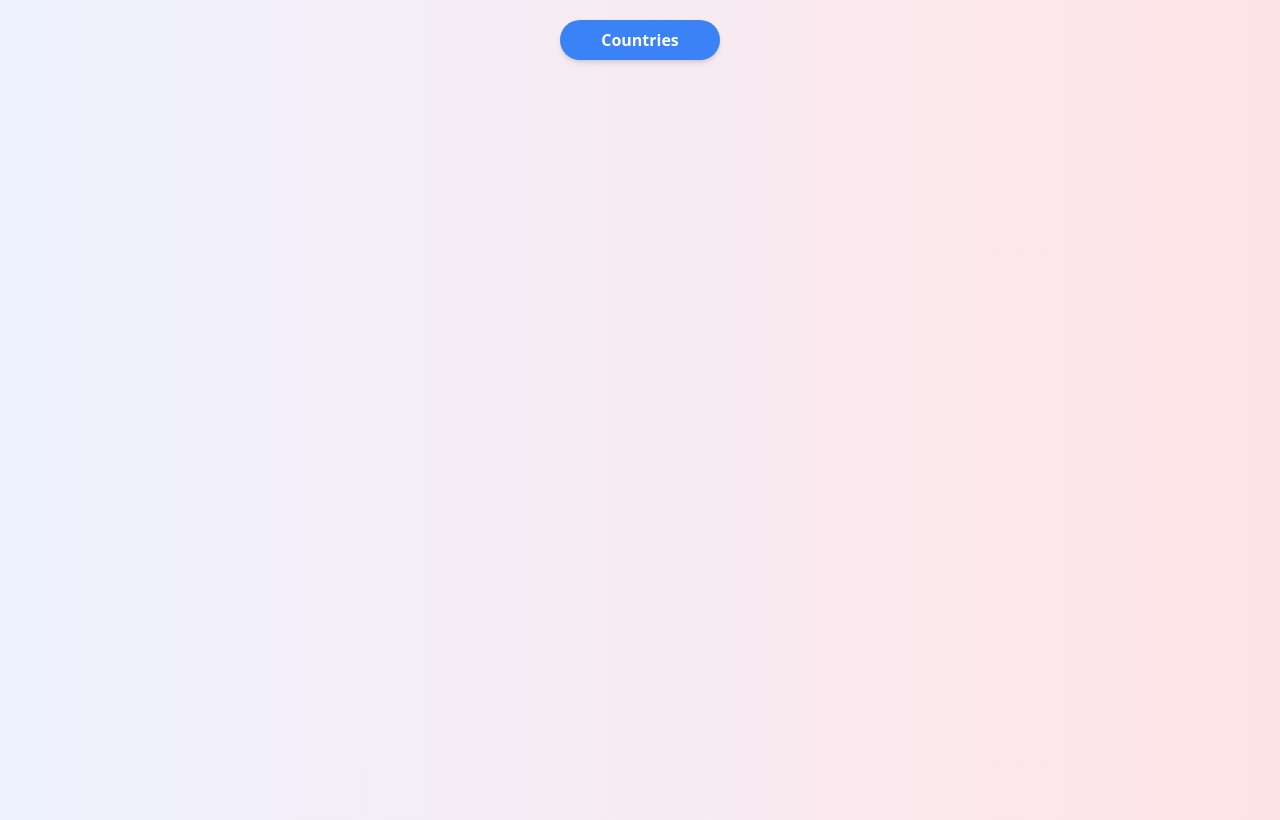
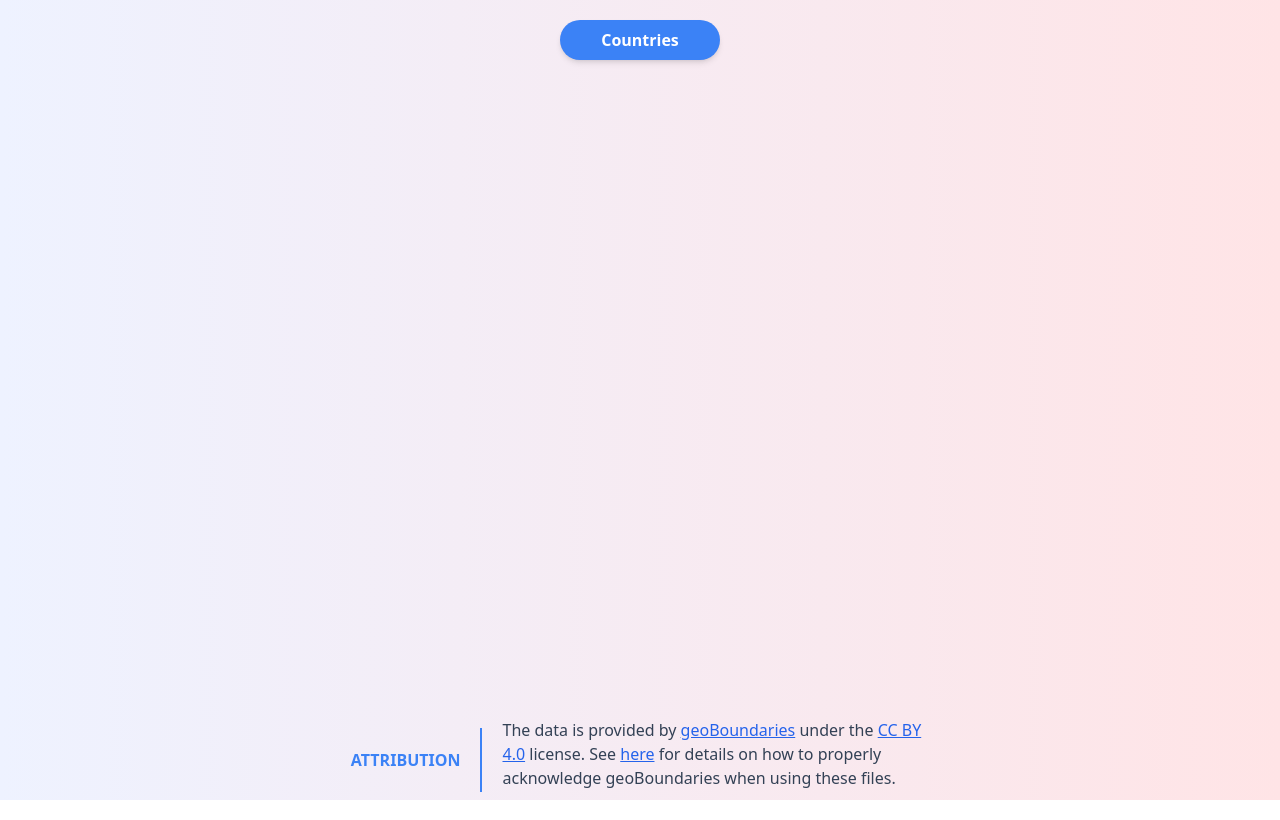
Before and after one commit to jonasViehweger/shapefinder, a Next.js app in the folder webapp/: page / in a window 1280 px wide. Built offline with nearby package versions, Linux system fonts and the light colour scheme.

Commit message:
Added attribution to footer

```diff
--- a/webapp/app/adm0/[id]/loading.tsx
+++ b/webapp/app/adm0/[id]/loading.tsx
@@ -1,4 +1,24 @@
 export default function LoadingGeojson() {
-    // Or a custom loading skeleton component
-    return <p>Loading...</p>
-  }
+  // Or a custom loading skeleton component
+  return (
+    <div className="flex items-center space-x-2 m-6 justify-center">
+      <div aria-label="Loading..." role="status">
+        <svg
+          width="24"
+          height="24"
+          fill="none"
+          stroke="currentColor"
+          stroke-width="1.5"
+          viewBox="0 0 24 24"
+          stroke-linecap="round"
+          stroke-linejoin="round"
+          xmlns="http://www.w3.org/2000/svg"
+          className="animate-spin w-6 h-6 stroke-slate-500"
+        >
+          <path d="M12 3v3m6.366-.366-2.12 2.12M21 12h-3m.366 6.366-2.12-2.12M12 21v-3m-6.366.366 2.12-2.12M3 12h3m-.366-6.366 2.12 2.12"></path>
+        </svg>
+      </div>
+      <span className="text-s font-medium text-slate-500">Loading...</span>
+    </div>
+  );
+}
--- a/webapp/app/adm0/layout.tsx
+++ b/webapp/app/adm0/layout.tsx
@@ -11,9 +11,7 @@ export default function SearchLayout({ children }) {
   const [country, setCountry] = useState<Country["value"]>("BEL");
 
   return (
-    <div
-      className={"w-screen h-screen flex flex-col fixed items-center top-72"}
-    >
+    <div className={"w-screen flex flex-col items-center mt-40"}>
       <div className="w-96 px-5">
         <div className="flex flex-row">
           <div className="basis-3/4">
--- a/webapp/app/globals.css
+++ b/webapp/app/globals.css
@@ -1,3 +1,7 @@
 @tailwind base;
 @tailwind components;
 @tailwind utilities;
+
+.hyperlink {
+    @apply underline text-blue-600 hover:text-blue-800 visited:text-purple-600
+}
--- a/webapp/app/layout.tsx
+++ b/webapp/app/layout.tsx
@@ -8,11 +8,37 @@ export default function RootLayout({
 }) {
   return (
     <html lang="en">
-      <body className="min-h-screen w-screen bg-gradient-to-r from-indigo-50 to-rose-100">
-        <div className="bg-blue-500 hover:bg-blue-700 text-white font-bold py-2 w-40 rounded-full mx-auto text-center mt-5 shadow-md">
+      <body className="min-h-screen w-screen bg-gradient-to-r from-indigo-50 to-rose-100 flex flex-col">
+        <div className="bg-blue-500 hover:bg-blue-700 text-white font-bold py-2 w-40 mt-5 rounded-full mx-auto text-center shadow-md">
           <Link href="/adm0">Countries</Link>
         </div>
-        <section>{children}</section>
+        <section className="grow">{children}</section>
+        <div className="flex flex-row justify-center items-center h-20">
+          <p className="font-bold font-sans text-blue-500">ATTRIBUTION</p>
+          <div className="bg-blue-500 w-0.5 h-16 m-5"></div>
+          <p className="mb-3 text-slate-700 w-1/3">
+            The data is provided by{" "}
+            <a href="https://www.geoboundaries.org/" className="hyperlink">
+              geoBoundaries
+            </a>{" "}
+            under the{" "}
+            <a
+              href="https://creativecommons.org/licenses/by/4.0/"
+              className="hyperlink"
+            >
+              CC BY 4.0
+            </a>{" "}
+            license. See{" "}
+            <a
+              href="https://www.geoboundaries.org/#tabs1-js"
+              className="hyperlink"
+            >
+              here
+            </a>{" "}
+            for details on how to properly acknowledge geoBoundaries when using
+            these files.
+          </p>
+        </div>
       </body>
     </html>
   );
```
